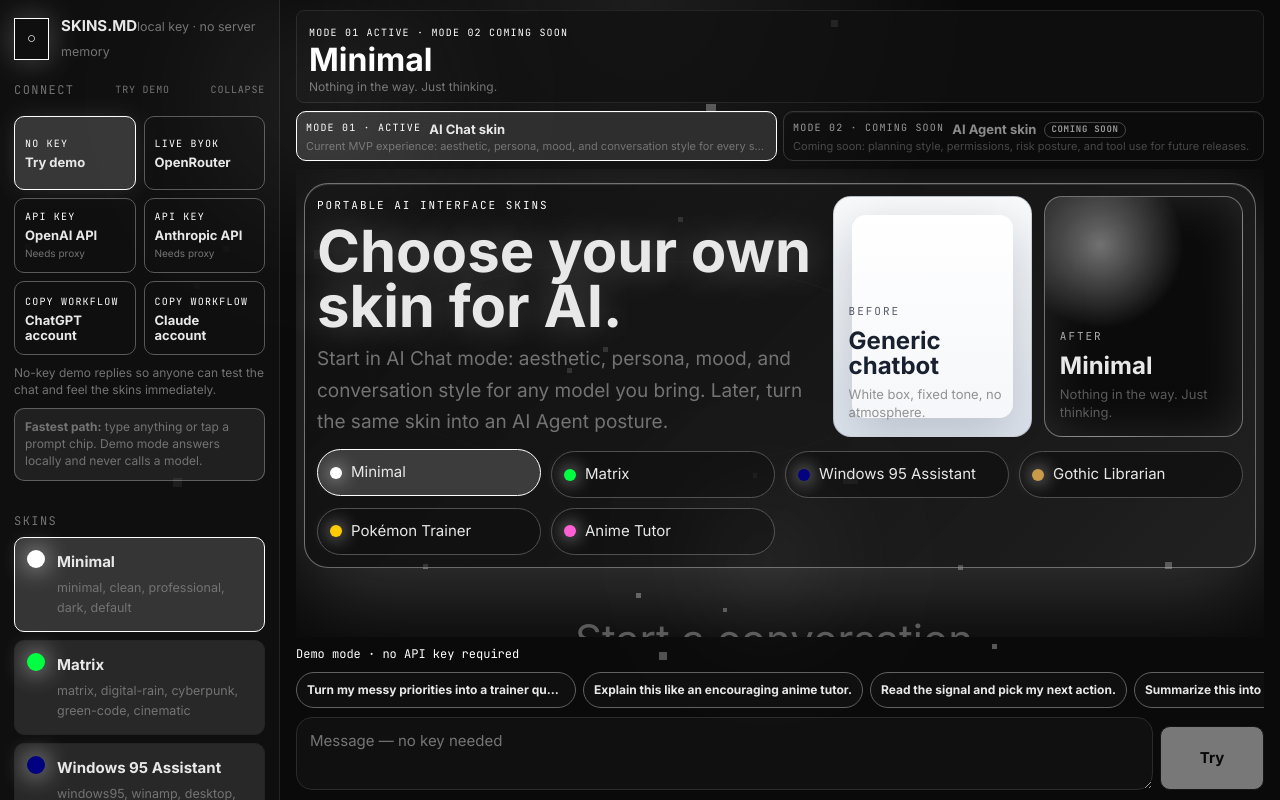
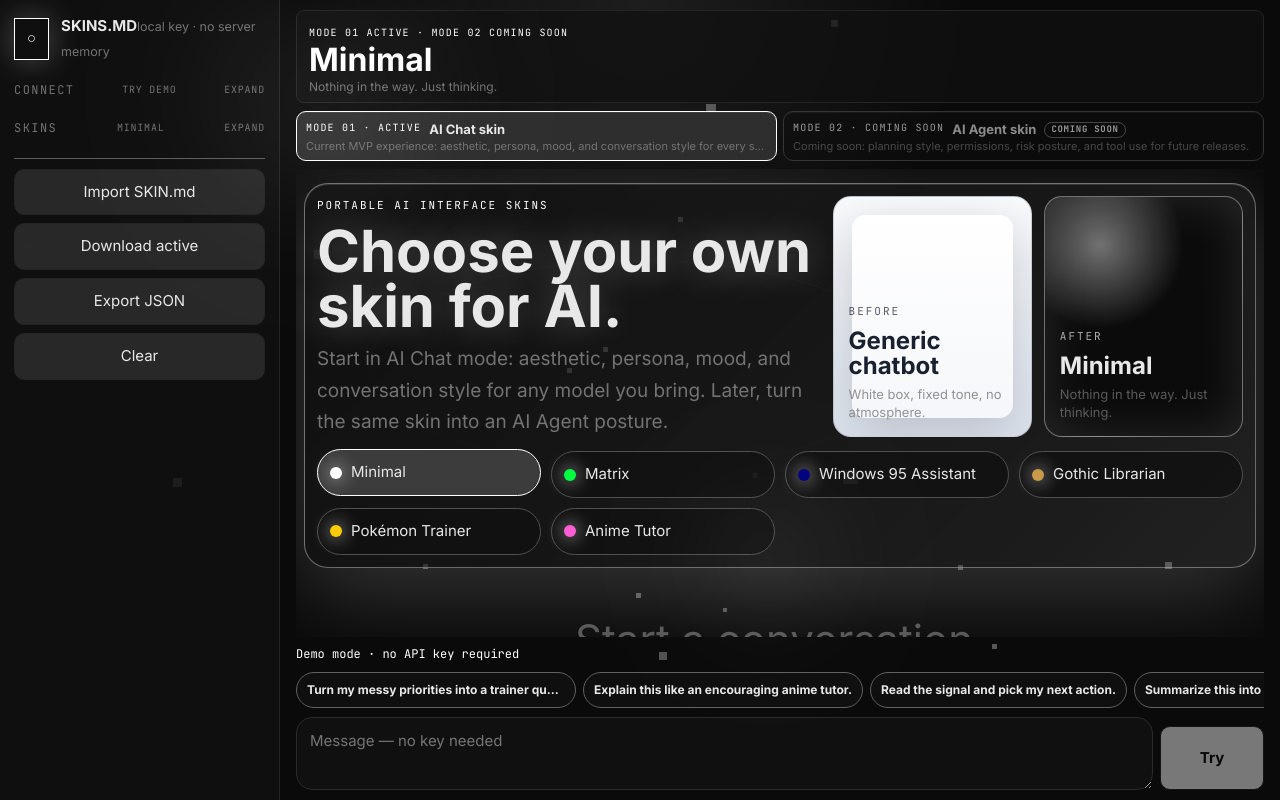
Before and after one commit to COMANDO-AI/skins-md, a React (Vite) app: page / in a window 1280 px wide. Built offline with nearby package versions, Linux system fonts and the light colour scheme.

Commit message:
Collapse sidebar panels by default

```diff
--- a/src/App.tsx
+++ b/src/App.tsx
@@ -171,7 +171,7 @@ function ConnectionChooser({ provider, setProvider, skin, apiKey, keyDraft, setK
   const selected = PROVIDERS.find((item) => item.id === provider) ?? PROVIDERS[0];
   const bridgePrompt = provider === 'chatgpt' || provider === 'claude' ? accountBridgePrompt(skin, provider) : '';
   const copyBridge = async () => { if (bridgePrompt) await navigator.clipboard?.writeText(bridgePrompt); };
-  return <details className="connection-box" open>
+  return <details className="connection-box">
     <summary className="section-title connection-summary"><span>Connect</span><em>{selected.label}</em></summary>
     <div className="connection-content">
     <div className="provider-grid">
@@ -324,7 +324,10 @@ export default function App() {
       <div className="brand"><span className="avatar">{activeSkin.persona?.avatar || '◆'}</span><div><strong>{activeSkin.persona?.sidebar_name || 'SKINS.MD'}</strong><small>{activeSkin.persona?.status || 'Every model. Your skin.'}</small></div></div>
       <ConnectionChooser provider={provider} setProvider={setProvider} skin={activeSkin} apiKey={apiKey} keyDraft={keyDraft} setKeyDraft={setKeyDraft} commitKey={commitKey} />
       {provider === 'openrouter' && <section><label>Model</label><input value={model} onChange={(e) => setModel(e.target.value)} /></section>}
-      <section><div className="section-title">Skins</div><div className="skin-grid">{skins.map((skin) => <button key={skin.id} className={`skin-card ${skin.id === activeSkin.id ? 'active' : ''}`} onClick={() => setActiveId(skin.id)}><span className="swatch" style={{ background: skin.palette.accent }} /><strong>{skin.metadata.name}</strong><small>{skin.metadata.tags}</small></button>)}</div></section>
+      <details className="connection-box skins-box">
+        <summary className="section-title connection-summary"><span>Skins</span><em>{activeSkin.metadata.name}</em></summary>
+        <div className="connection-content skins-content"><div className="skin-grid">{skins.map((skin) => <button key={skin.id} className={`skin-card ${skin.id === activeSkin.id ? 'active' : ''}`} onClick={() => setActiveId(skin.id)}><span className="swatch" style={{ background: skin.palette.accent }} /><strong>{skin.metadata.name}</strong><small>{skin.metadata.tags}</small></button>)}</div></div>
+      </details>
       <div className="actions sidebar-actions"><button onClick={() => fileRef.current?.click()}>Import SKIN.md</button><button onClick={downloadSkin}>Download active</button><button onClick={exportJson}>Export JSON</button><button onClick={clear}>{activeSkin.voice.clear_label}</button><input ref={fileRef} type="file" accept=".md,.SKIN.md,text/markdown" hidden onChange={(e) => e.target.files?.[0] && importSkin(e.target.files[0])} /></div>
     </aside>
     <main className="chat-panel">
--- a/src/styles.css
+++ b/src/styles.css
@@ -299,3 +299,9 @@ body[data-skin="pokemon-trainer"] .composer > button{min-height:58px!important;h
 body[data-skin="windows-95-assistant"] .mode-card.active:before{content:"Mode 01";left:6px;}
 body[data-skin="windows-95-assistant"] .mode-card.next:before{content:"Mode 02 coming soon";left:84px;color:#555;}
 body[data-skin="windows-95-assistant"] .mode-card span{display:block;}
+
+/* Sidebar panels V1.1: Connect and Skins both collapse from the same compact control. */
+.skins-box .connection-summary em{max-width:112px;white-space:nowrap;overflow:hidden;text-overflow:ellipsis;}
+.skins-content{padding-top:10px;}
+.connection-box:not([open]) .connection-content{display:none;}
+body[data-skin="windows-95-assistant"] .skins-box .connection-summary em{max-width:94px;}
```
Also changed, not shown: acceptance.mjs (+8 -0 lines).
